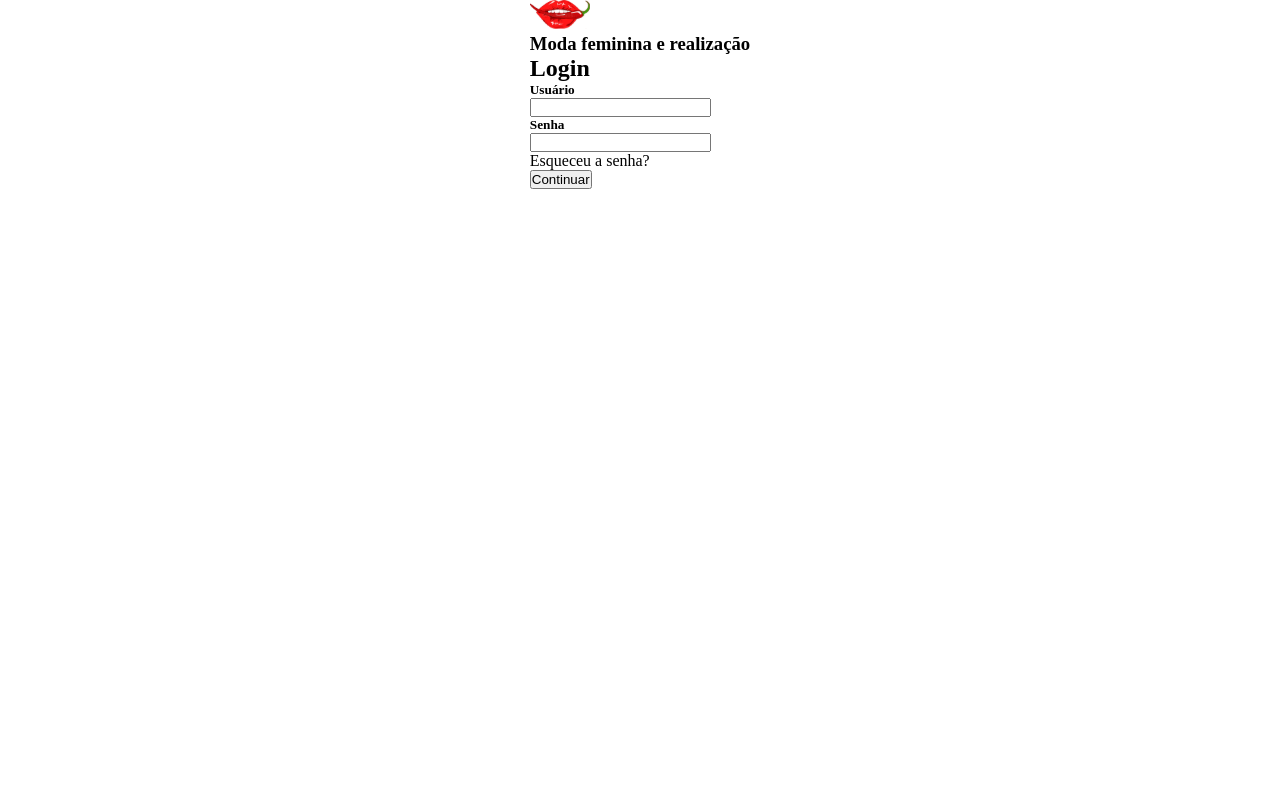
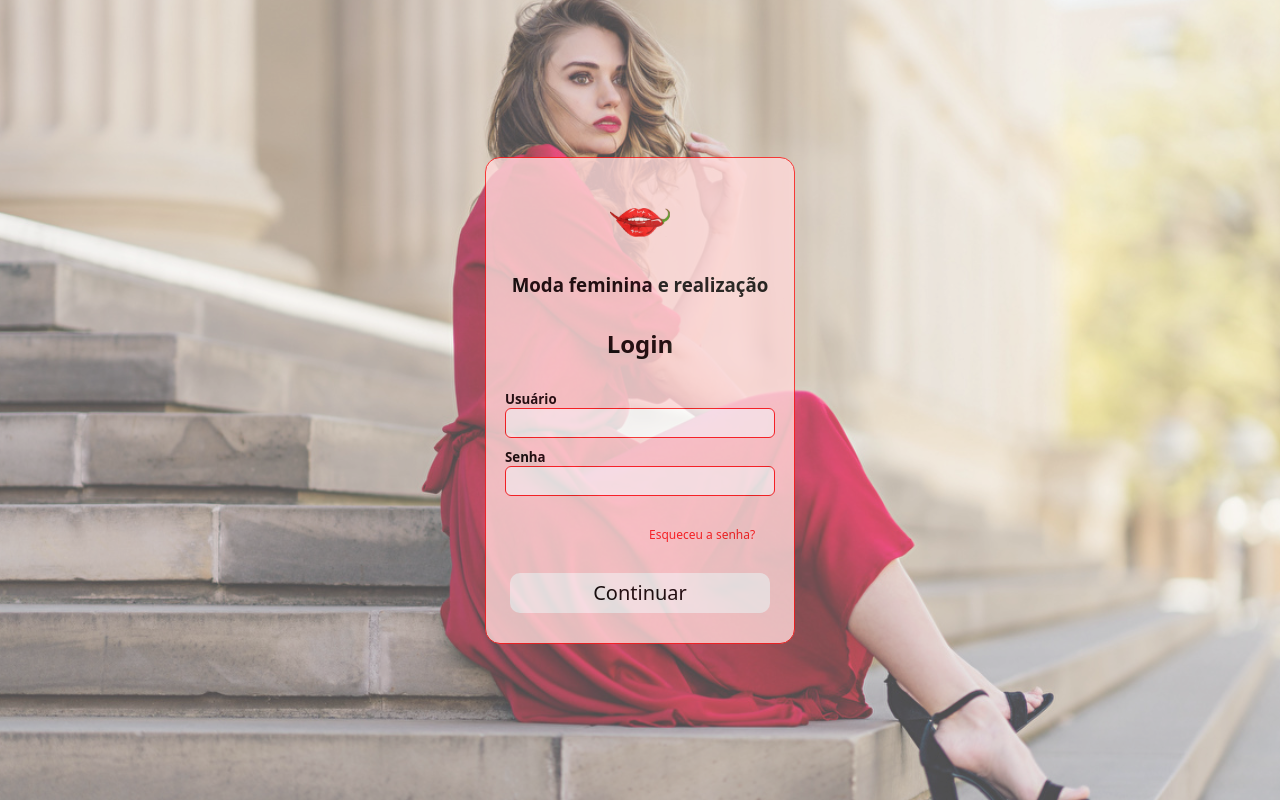
Before and after one commit to PauloBezz/Pepeers, a React (Vite) app: page /login in a window 1280 px wide. Built offline with nearby package versions, Linux system fonts and the light colour scheme; a web font is replaced by a local one.

Commit message:
fix: LoginPage style

```diff
--- a/src/pages/Login/styles.css
+++ b/src/pages/Login/styles.css
@@ -1,21 +1,88 @@
-.login-container{
+* {
+    margin: 0;
+    padding: 0;
+    font-family: system-ui, -apple-system, BlinkMacSystemFont, 'Segoe UI', Roboto, Oxygen, Ubuntu, Cantarell, 'Open Sans', 'Helvetica Neue', sans-serif;
+}
+
+.login-container {
     display: flex;
     width: 100%;
+    height: 100vh;
+    align-items: center;
+    justify-content: center;
+    background-image: url('./assets/woman.svg');
+    background-repeat: no-repeat;
+    background-position: center;
+
+}
+
+.login-content {
+    display: flex;
+    width: 310px;
+    height: fit-content;
     flex-direction: column;
     align-items: center;
-    justify-content: center;
+    padding: 30px 10px;
+    background-color: #FFD9D9;
+    border: 1px solid #FF1717;
+    border-radius: 15px;
+    opacity: 0.8;
+    gap: 30px;
+
 }
 
-.login-logo{
+.login-logo {
     width: 60px;
     height: 29px;
+    margin-top: 20px;
 }
 
-.login-image{
+.inputs {
     display: flex;
-    width: 100%;
-    position: absolute;
-    margin: auto;
-    justify-content: center;
+    flex-direction: column;
+    width: 80%;
     align-items: center;
 }
+
+.inputs{
+
+    gap: 10px;
+}
+
+.inputs>article>input {
+    width: 270px;
+    height: 30px;
+    border-radius: 6px;
+    border: 1px solid #FF1717;
+}
+
+.inputs > a{
+    margin-top: 20px;
+    font-size: 12px;
+    color: #FF1717;
+    align-self: flex-end;
+    cursor: pointer;
+}
+
+.btn-login {
+    display: flex;
+    align-items: center;
+    justify-content: center;
+    width: 260px;
+    height: 40px;
+    border-radius: 10px;
+    border: transparent;
+    font-size: 20px;
+    background-color: white;
+    cursor: pointer;
+}
+
+.btn-login:hover {
+    background-color:pink;
+    color: #FF1717;
+    font-weight: 600;
+}
+
+.btn-login:active{
+    background-color: black;
+}
```
